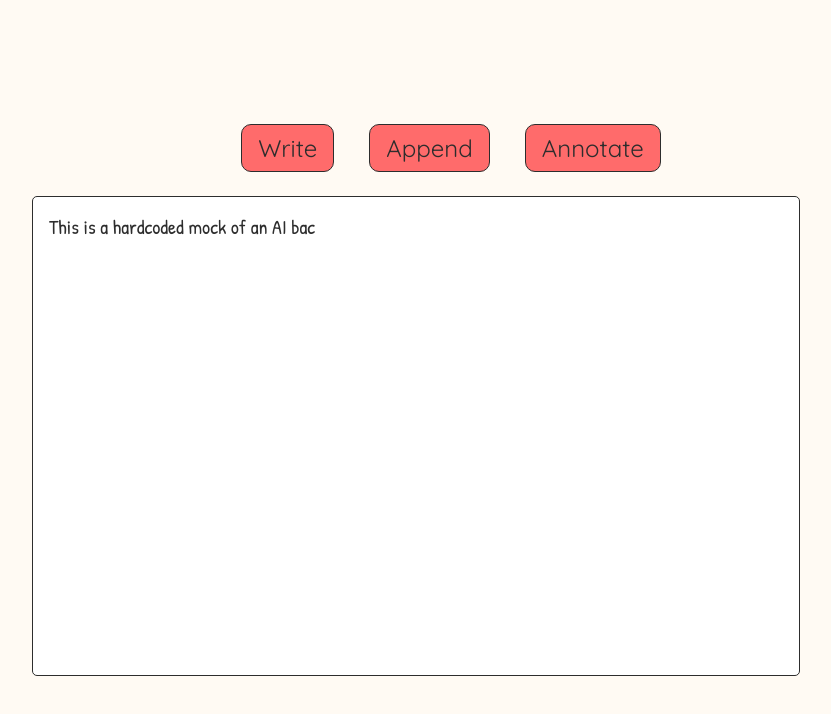
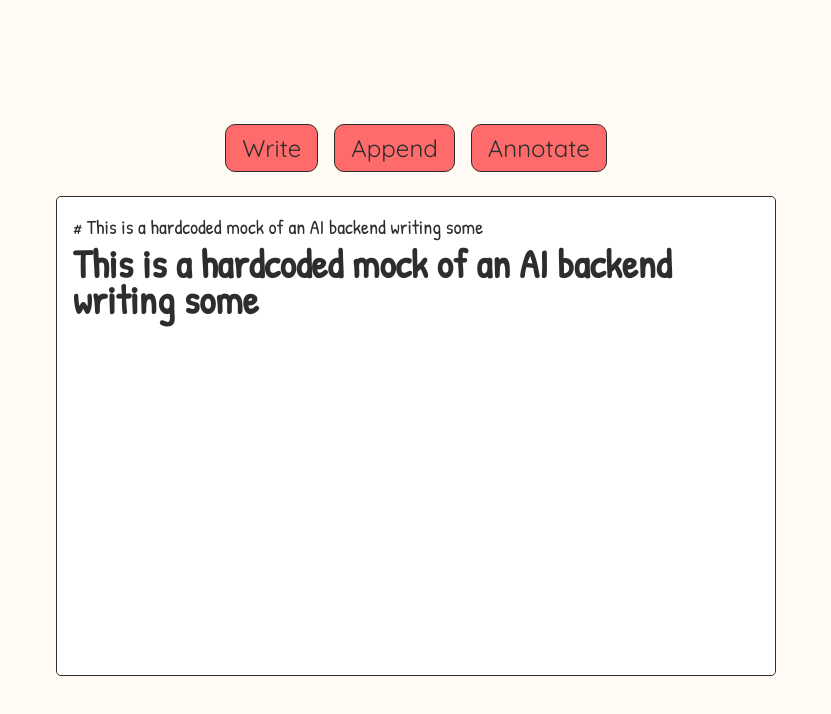
Before and after one commit to emile-tal/digital-whiteboard, a React (Vite) app: page / in a window 1280 px wide. Both pictures are taken after a click on the button "Write". Shown: the top 714 px of the page, without its empty margins (224-1055 px from the left). Built offline with nearby package versions, Linux system fonts and the light colour scheme.

Commit message:
Create markdownToJsx function to turn markdown to jsx

```diff
--- a/src/App.tsx
+++ b/src/App.tsx
@@ -45,6 +45,10 @@ function App() {
     }
   }
 
+  const removeAnnotations = () => {
+    setAnnotateIndices([])
+  }
+
   return (
     <div className="app">
       <div className='app__button-container'>
@@ -52,7 +56,7 @@ function App() {
         <Button action='append' callBackend={callBackend} />
         <Button action='annotate' callBackend={callBackend} />
       </div>
-      <Whiteboard whiteboardContent={whiteboardContent} annotateIndices={annotateIndices} />
+      <Whiteboard whiteboardContent={whiteboardContent} annotateIndices={annotateIndices} removeAnnotations={removeAnnotations} />
     </div>
   )
 }
--- a/src/app.scss
+++ b/src/app.scss
@@ -12,6 +12,14 @@
 
     &__button-container {
         display: flex;
-        gap: 10%;
+        flex-direction: column;
+        gap: 0.5rem;
+        width: 60%;
+
+        @include tablet {
+            flex-direction: row;
+            gap: 1rem;
+            justify-content: center;
+        }
     }
 }
--- a/src/backend.ts
+++ b/src/backend.ts
@@ -1,9 +1,9 @@
 export function requestToServer(mode: string) {
     if (mode === 'write') {
-        return ['write', "This is a hardcoded mock of an AI backend writing something on the whiteboard."]
+        return ['write', "# This is a hardcoded mock of an AI backend writing something on the whiteboard."]
     } else if (mode === 'append') {
         return ['append', 'Appending text to the whiteboard.']
     } else if (mode === 'annotate') {
-        return ['annotate', /whiteboard/, 0]
+        return ['annotate', /whiteboard/, 1]
     }
 }
--- a/src/components/Button/Button.scss
+++ b/src/components/Button/Button.scss
@@ -1,10 +1,11 @@
+@use '../../styles/mixins' as *;
 @use '../../styles/variables' as *;
 
 .button {
     font-family: Quicksand;
     text-transform: capitalize;
-    font-size: 1.5rem;
-    padding: 0.5rem 1rem;
+    font-size: 1rem;
+    padding: 0.25rem 0.5rem;
     border-radius: 10px;
     color: $primary-gray;
     background-color: $primary-pink;
@@ -14,4 +15,9 @@
         cursor: pointer;
         background-color: #FF8787;
     }
+
+    @include tablet {
+        font-size: 1.5rem;
+        padding: 0.5rem 1rem;
+    }
 }
--- a/src/components/Whiteboard/Whiteboard.scss
+++ b/src/components/Whiteboard/Whiteboard.scss
@@ -1,14 +1,21 @@
+@use '../../styles/mixins' as *;
 @use '../../styles/variables' as *;
 
 .whiteboard {
-    height: 60vh;
+    min-height: 60vh;
     width: 60%;
+    max-width: 45rem;
     background-color: $tertiary-white;
     font-family: 'Patrick Hand';
     color: $primary-gray;
-    line-height: 2.25rem;
-    font-size: 1.25rem;
+    font-size: 0.8rem;
     border: $primary-gray 1px solid;
     border-radius: 5px;
-    padding: 0.75rem 1rem;
+    padding: 0.5rem 0.75rem;
+
+    @include tablet {
+        line-height: 2.25rem;
+        font-size: 1.25rem;
+        padding: 0.75rem 1rem;
+    }
 }
--- a/src/components/Whiteboard/Whiteboard.tsx
+++ b/src/components/Whiteboard/Whiteboard.tsx
@@ -7,9 +7,10 @@ import { annotate } from 'rough-notation'
 interface Props {
     whiteboardContent: string
     annotateIndices: [number, number][]
+    removeAnnotations: () => void
 }
 
-export function Whiteboard({ whiteboardContent, annotateIndices }: Props) {
+export function Whiteboard({ whiteboardContent, annotateIndices, removeAnnotations }: Props) {
     const [displayedText, setDisplayedText] = useState('')
     const displayedTextRef = useRef('')
     const annotateRefs = useRef<(HTMLSpanElement | null)[]>([])
@@ -22,7 +23,7 @@ export function Whiteboard({ whiteboardContent, annotateIndices }: Props) {
         annotateIndices.forEach(([start, end], index) => {
             if (lastIndex < start) {
                 result.push(
-                    <span key={`text-${index}`} >{displayedText.slice(lastIndex, start)}</span>
+                    <span key={`text-${index}`}>{displayedText.slice(lastIndex, start)}</span>
                 )
             }
             result.push(
@@ -40,6 +41,18 @@ export function Whiteboard({ whiteboardContent, annotateIndices }: Props) {
         }
 
         return result;
+    }
+
+    const markdownToJsx = (markdown: string) => {
+        return markdown.split('/n').map((line, index) => {
+            if (line.slice(0, 2) === "# ") return <h1 key={index}>{line.slice(2)}</h1>
+            if (line.slice(0, 3) === "## ") return <h2 key={index}>{line.slice(3)}</h2>
+            if (line.slice(0, 4) === "### ") return <h3 key={index}>{line.slice(4)}</h3>
+            if (line.slice(0, 2) === "- ") return <li key={index}>{line.slice(2)}</li>
+            if (line.slice(0, 2) === "**" && line.slice(-2) === "**") return <strong key={index}>{line.slice(2, -2)}</strong>
+            if (line.slice(0, 1) === "*" && line.slice(-1) === "*") return <em key={index}>{line.slice(1, -1)}</em>
+            return <p key={index}>{line}</p>;
+        })
     }
 
     useEffect(() => {
@@ -65,6 +78,7 @@ export function Whiteboard({ whiteboardContent, annotateIndices }: Props) {
             i = 0
             setDisplayedText('')
             displayedTextRef.current = ''
+            removeAnnotations()
         }
 
         // Add letters one by one to displayedText, use a ref to account for state being asynchronous
@@ -77,14 +91,19 @@ export function Whiteboard({ whiteboardContent, annotateIndices }: Props) {
             } else {
                 clearInterval(displayTextInterval)
             }
-        }, 75)
+        }, 50)
 
         return () => clearInterval(displayTextInterval)
     }, [whiteboardContent])
 
     return (
         <div className='whiteboard'>
-            <p>{annotateText()}</p>
+            <div>
+                {annotateText()}
+            </div>
+            <div>
+                {markdownToJsx(displayedText)}
+            </div>
         </div>
     )
 }
--- a/src/styles/_mixins.scss
+++ b/src/styles/_mixins.scss
@@ -0,0 +1,7 @@
+@use './variables' as *;
+
+@mixin tablet {
+    @media (min-width: $tablet-width) {
+        @content;
+    }
+}
--- a/src/styles/_variables.scss
+++ b/src/styles/_variables.scss
@@ -1,10 +1,5 @@
 $tablet-width: 768px;
 $desktop-width: 1280px;
-
-$side-margin-mobile: 1rem;
-$side-margin-tablet: 1.5rem;
-
-$desktop-container-width: 72.5rem;
 
 $primary-gray: #2D2D2D;
 $primary-pink: #FF6B6B;
```
